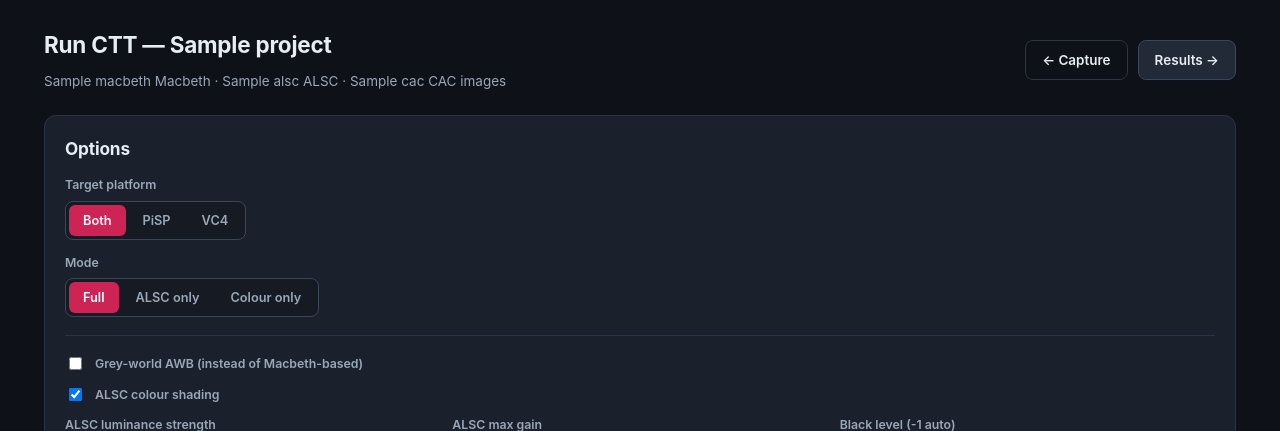
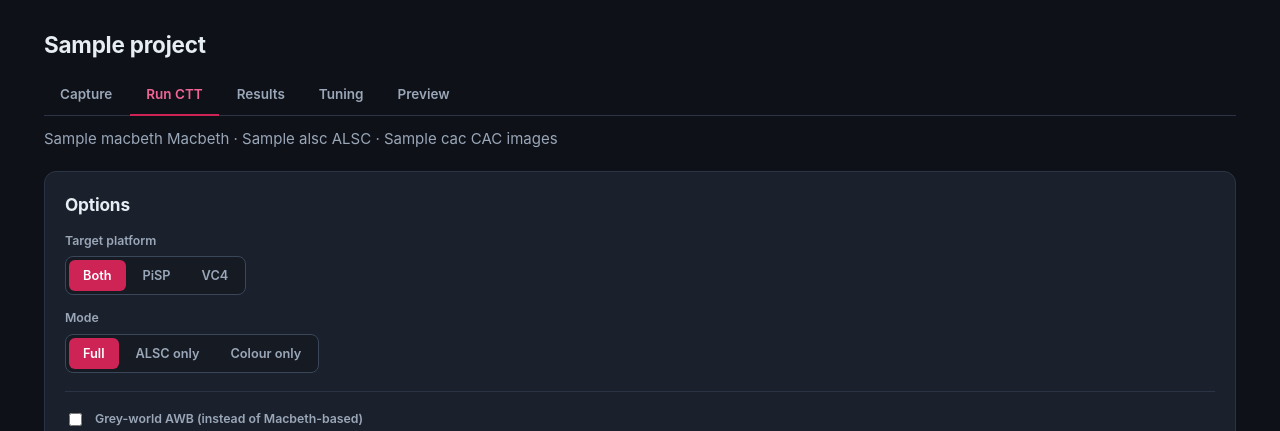
Before and after one commit to raspberrypi/ctt, a Flask app: template apps/ctt-server/ctt_server/templates/run.html in a window 1280 px wide. Shown: the part 57-488 px from the top of the page. Run offline with Flask 3, Linux system fonts and the light colour scheme; the template is opened without the code that fills it: most values are stand-ins (such as "Sample title", 1, 10 or a date in 2020); some libraries are stand-ins or nearby versions.

Commit message:
ctt-server: project-level tab navigation + Preview page
Replace the action buttons with top-level tabs (Capture, Run CTT, Results,
Tuning, Preview) and add the Preview page.

```diff
--- a/apps/ctt-server/ctt_server/app.py
+++ b/apps/ctt-server/ctt_server/app.py
@@ -318,6 +318,13 @@ def create_app(workspace_root: str | None = None) -> Flask:
         available = {t: f for t, f in files.items() if f['json']}
         return render_template('tuning.html', project=proj, files=available)
 
+    @app.route('/projects/<name>/preview')
+    def preview_page(name: str):
+        proj = get_project_or_404(name)
+        files = ctt_runner.output_files(proj, ['pisp', 'vc4'])
+        available = {t: f for t, f in files.items() if f['json']}
+        return render_template('preview.html', project=proj, files=available)
+
     @app.route('/projects/<name>/results/data')
     def results_data(name: str):
         proj = get_project_or_404(name)
--- a/apps/ctt-server/ctt_server/static/app.css
+++ b/apps/ctt-server/ctt_server/static/app.css
@@ -95,6 +95,15 @@ h3 { font-size: 0.95rem; color: var(--text-dim); text-transform: uppercase; lett
 .container { max-width: 1240px; margin: 0 auto; padding: 28px 24px 60px; }
 .page-head { display: flex; align-items: center; gap: 14px; margin-bottom: 24px; }
 .page-head .sub { color: var(--text-dim); font-size: 0.9rem; }
+
+/* --- project tab bar --- */
+.proj-head { margin-bottom: 12px; }
+.proj-head h1 { margin: 0; }
+.tabs { display: flex; gap: 2px; border-bottom: 1px solid var(--border); margin-bottom: 24px; }
+.tabs a { padding: 10px 16px; margin-bottom: -1px; font-weight: 600; font-size: 0.9rem;
+  color: var(--text-dim); border-bottom: 2px solid transparent; }
+.tabs a:hover { color: var(--text); text-decoration: none; }
+.tabs a.active { color: var(--accent-2); border-bottom-color: var(--accent); }
 .grid { display: grid; gap: 20px; }
 .grid.cols-2 { grid-template-columns: 1.4fr 1fr; }
 .grid.cols-3 { grid-template-columns: repeat(3, 1fr); }
--- /dev/null
+++ b/apps/ctt-server/ctt_server/templates/_project_tabs.html
@@ -0,0 +1,9 @@
+{# Project-level tab navigation. Pages set `active_tab` before including. #}
+<div class="proj-head"><h1>{{ project.name }}</h1></div>
+<nav class="tabs">
+  <a href="{{ url_for('project', name=project.name) }}" class="{{ 'active' if active_tab == 'capture' }}">Capture</a>
+  <a href="{{ url_for('run_page', name=project.name) }}" class="{{ 'active' if active_tab == 'run' }}">Run CTT</a>
+  <a href="{{ url_for('results_page', name=project.name) }}" class="{{ 'active' if active_tab == 'results' }}">Results</a>
+  <a href="{{ url_for('tuning_page', name=project.name) }}" class="{{ 'active' if active_tab == 'tuning' }}">Tuning</a>
+  <a href="{{ url_for('preview_page', name=project.name) }}" class="{{ 'active' if active_tab == 'preview' }}">Preview</a>
+</nav>
--- a/apps/ctt-server/ctt_server/templates/run.html
+++ b/apps/ctt-server/ctt_server/templates/run.html
@@ -1,16 +1,9 @@
 {% extends "base.html" %}
 {% block title %}Run · {{ project.name }}{% endblock %}
 {% block body %}
-<div class="page-head spread">
-  <div>
-    <h1>Run CTT — {{ project.name }}</h1>
-    <div class="sub">{{ counts.macbeth }} Macbeth · {{ counts.alsc }} ALSC · {{ counts.cac }} CAC images</div>
-  </div>
-  <div class="btn-row">
-    <a class="btn ghost" href="{{ url_for('project', name=project.name) }}">&larr; Capture</a>
-    <a class="btn" href="{{ url_for('results_page', name=project.name) }}">Results &rarr;</a>
-  </div>
-</div>
+{% set active_tab = 'run' %}
+{% include '_project_tabs.html' %}
+<p class="muted" style="margin:-12px 0 20px">{{ counts.macbeth }} Macbeth · {{ counts.alsc }} ALSC · {{ counts.cac }} CAC images</p>
 
 <div class="grid" x-data='runApp({ project: {{ project.name|tojson }} })'>
   <div class="card">
```
Also changed, not shown: apps/ctt-server/ctt_server/templates/capture.html (+2 -11 lines), apps/ctt-server/ctt_server/templates/preview.html (added, +43 -0 lines), apps/ctt-server/ctt_server/templates/results.html (+2 -10 lines), apps/ctt-server/ctt_server/templates/tuning.html (+2 -36 lines).
